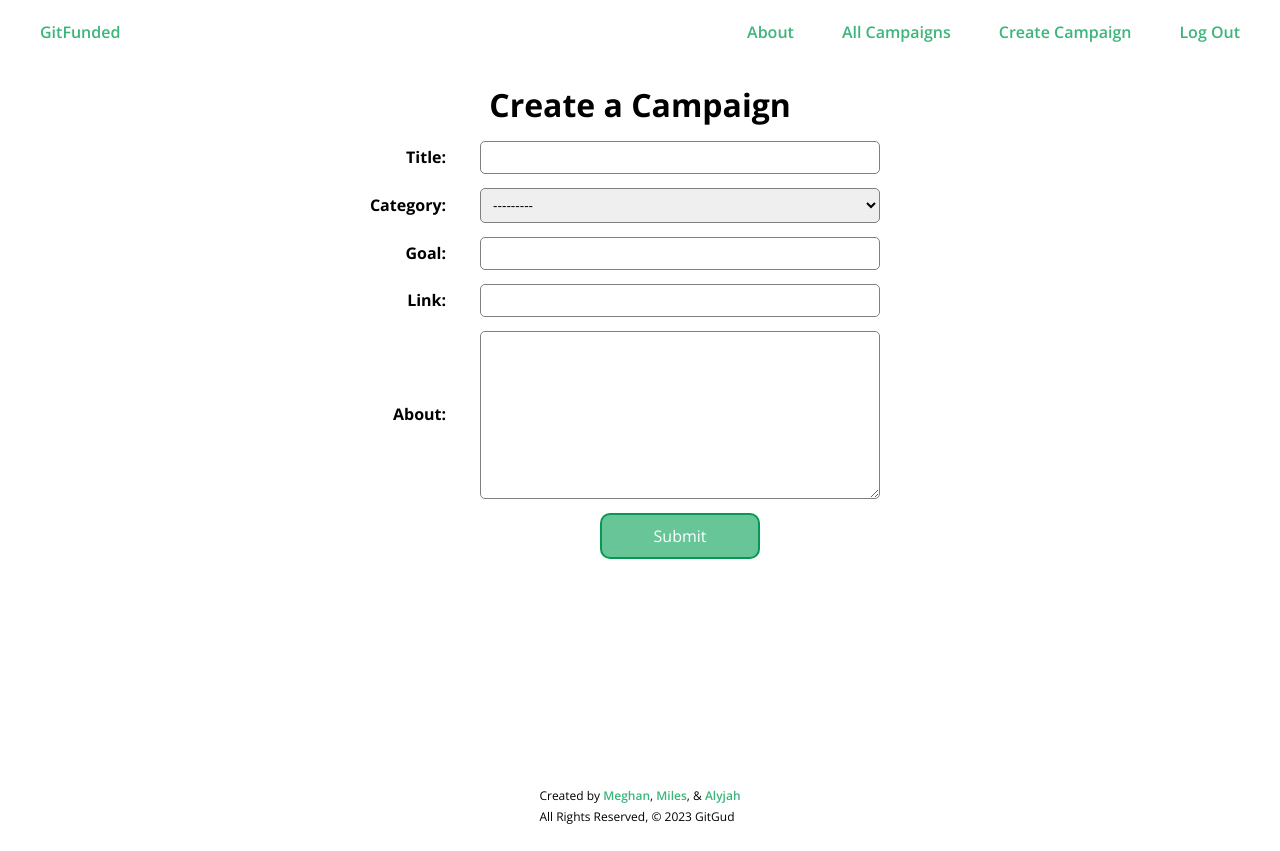
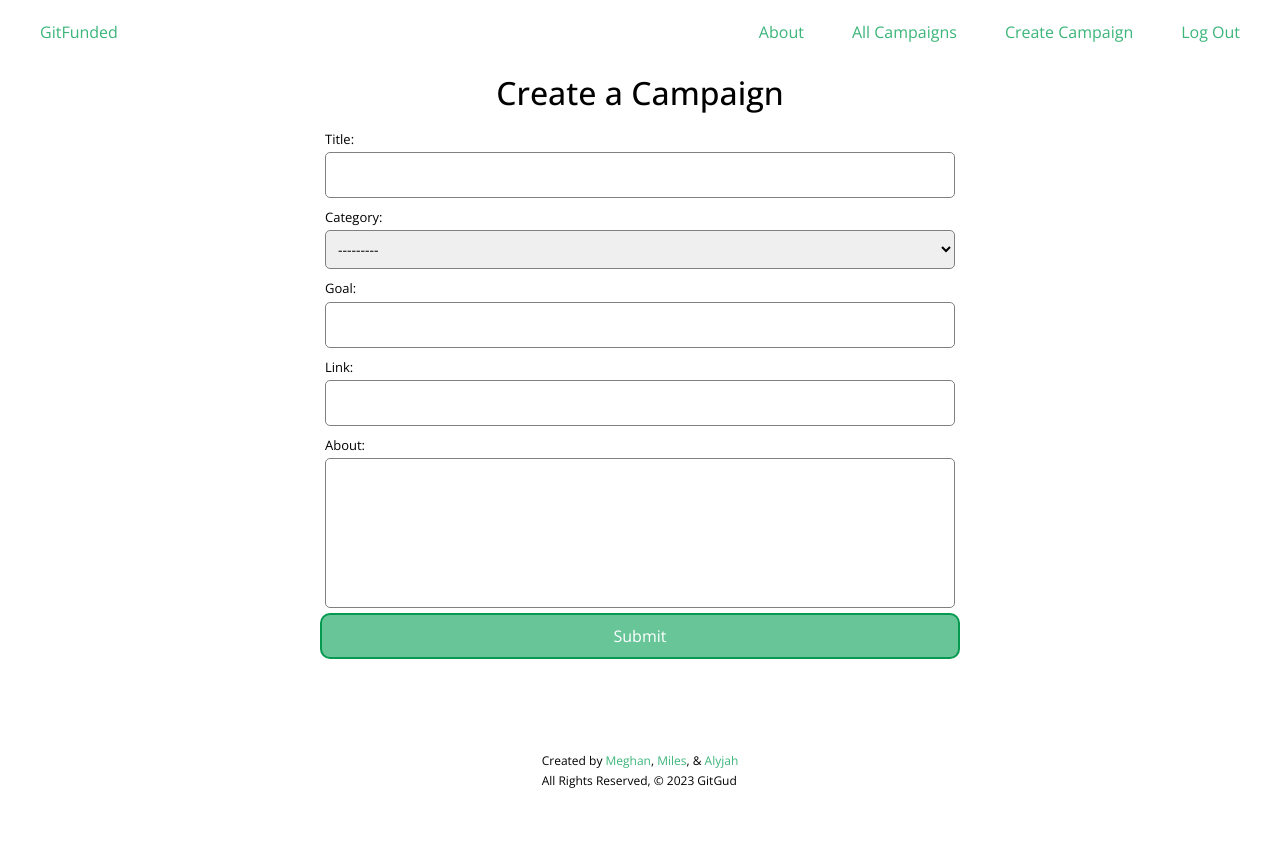
Before and after one commit to bardIRL/gitfunded-app, a Django app: page /campaigns/create/ in a window 1280 px wide. After the commit the page ends 788 px from the top, so only its background shows below. Run offline with Django 4.2, Linux system fonts and the light colour scheme; the visitor is signed in with stand-in values (Sample User, id 1).

Commit message:
adds counter to donations on details page, adds lots of styles to details page, styles donation form

```diff
--- a/main_app/static/css/style.css
+++ b/main_app/static/css/style.css
@@ -11,18 +11,25 @@ body {
   line-height: 1.7;
 }
 
+textarea {
+  resize: none;
+}
+
 a {
   color: #3bb57a;
   text-decoration: none;
-  font-weight: 600;
+  font-weight: 400;
 }
 
 a:hover {
   color: #059951;
 }
 
-h1 {
+h1,
+h2 {
   margin: 0;
+  font-weight: 500;
+  text-align: center;
 }
 
 nav {
@@ -45,7 +52,7 @@ ul {
 
 main,
 footer {
-  margin: 1em;
+  margin: 0 5em;
   display: flex;
   flex-direction: column;
   align-items: center;
@@ -58,6 +65,7 @@ main {
 footer {
   font-size: 12px;
 }
+
 .container {
   display: flex;
   flex-wrap: wrap;
@@ -112,16 +120,16 @@ footer {
 }
 
 .banner {
-  width: 800px;
-  height: 400px;
+  width: 50em;
+  height: 30em;
   overflow: none;
 }
 
 .banner > img {
   object-fit: cover;
   object-position: center;
-  width: 800px;
-  height: 600px;
+  width: 100%;
+  height: 100%;
 }
 
 .hidden {
@@ -152,39 +160,44 @@ input[type="submit"]:hover {
   display: flex;
   flex-direction: column;
   gap: 2px;
-}
-
-th {
-  text-align: right;
-}
-
-td {
-  display: flex;
-  justify-content: center;
+  width: 40em;
 }
 
 select,
 textarea,
 input {
-  width: 30em;
+  width: 100%;
   padding: 8px;
-  margin: 5px 30px;
   border-radius: 5px;
   border: 1px solid gray;
+  display: block;
+  font: 14px "Open Sans", Helvetica, Arial, sans-serif;
+  line-height: 2;
 }
 
-input[type="submit"] {
-  width: 10em;
+textarea {
+  height: 150px;
+}
+
+label {
+  font-size: 13px;
 }
 
 .details-container {
   margin: 0 5em;
 }
 
+.details-nav > a,
+.details-nav > label,
+#submit-photo {
+  font-size: 13px;
+  font-weight: 500;
+}
+
 .row {
   display: flex;
   flex-direction: row;
-  gap: 2em;
+  gap: 5em;
 }
 
 .progress {
@@ -208,3 +221,51 @@ input[type="submit"] {
   color: green;
   font-weight: bold;
 }
+
+.goal {
+  color: gray;
+  font-size: 14px;
+  font-weight: 400;
+}
+
+#total-donations {
+  font-size: 24px;
+  font-weight: 600;
+}
+
+/* .donations {
+  background-color: rgb(240, 240, 240);
+  border-radius: 10px;
+  padding: 2em;
+} */
+
+.details-nav {
+  font-size: 14px;
+  align-items: center;
+  justify-content: center;
+  width: 50%;
+}
+
+.main-info {
+  display: flex;
+  flex-direction: column;
+  gap: 0.5em;
+}
+
+p {
+  margin: 5px;
+}
+
+hr {
+  margin: 3em;
+}
+
+.donation-list {
+  display: block;
+}
+
+.quote {
+  font-size: 13px;
+  color: gray;
+  font-style: italic;
+}
--- a/main_app/templates/main_app/campaign_form.html
+++ b/main_app/templates/main_app/campaign_form.html
@@ -7,14 +7,9 @@
 
 <div class="create-form">
   <form action="" method="POST">
-    {% csrf_token %}
-    <table>
-      {{form.as_table}}
-      <tr>
-        <th></th>
-        <td><input type="submit" value="Submit" /></td>
-      </tr>
-    </table>
+    {% csrf_token %} {{form.as_p}}
+
+    <input type="submit" value="Submit" />
   </form>
 </div>
 
--- a/main_app/views.py
+++ b/main_app/views.py
@@ -28,6 +28,7 @@ def campaigns_index(request):
 def campaigns_detail(request, campaign_id):
   campaign = Campaign.objects.get(id=campaign_id)
   donations = Donation.objects.filter(campaign=campaign)
+  number_of_donations = donations.count()
   total_donations = donations.aggregate(Sum('amount'))['amount__sum'] or 0
   if total_donations is not None:
       goal_percentage = int(total_donations / campaign.goal * 100)
@@ -36,7 +37,7 @@ def campaigns_detail(request, campaign_id):
   print(goal_percentage)
   donation_form = DonationForm()
   return render(request, 'campaigns/detail.html', {
-    'campaign': campaign, 'donations': donations, 'total_donations': total_donations,'goal_percentage': goal_percentage, 'donation_form': donation_form
+    'campaign': campaign, 'donations': donations, 'total_donations': total_donations,'goal_percentage': goal_percentage, 'number_of_donations': number_of_donations, 'donation_form': donation_form
   })
 
 class CampaignCreate(LoginRequiredMixin, CreateView):
```
Also changed, not shown: main_app/templates/campaigns/detail.html (+39 -21 lines).
